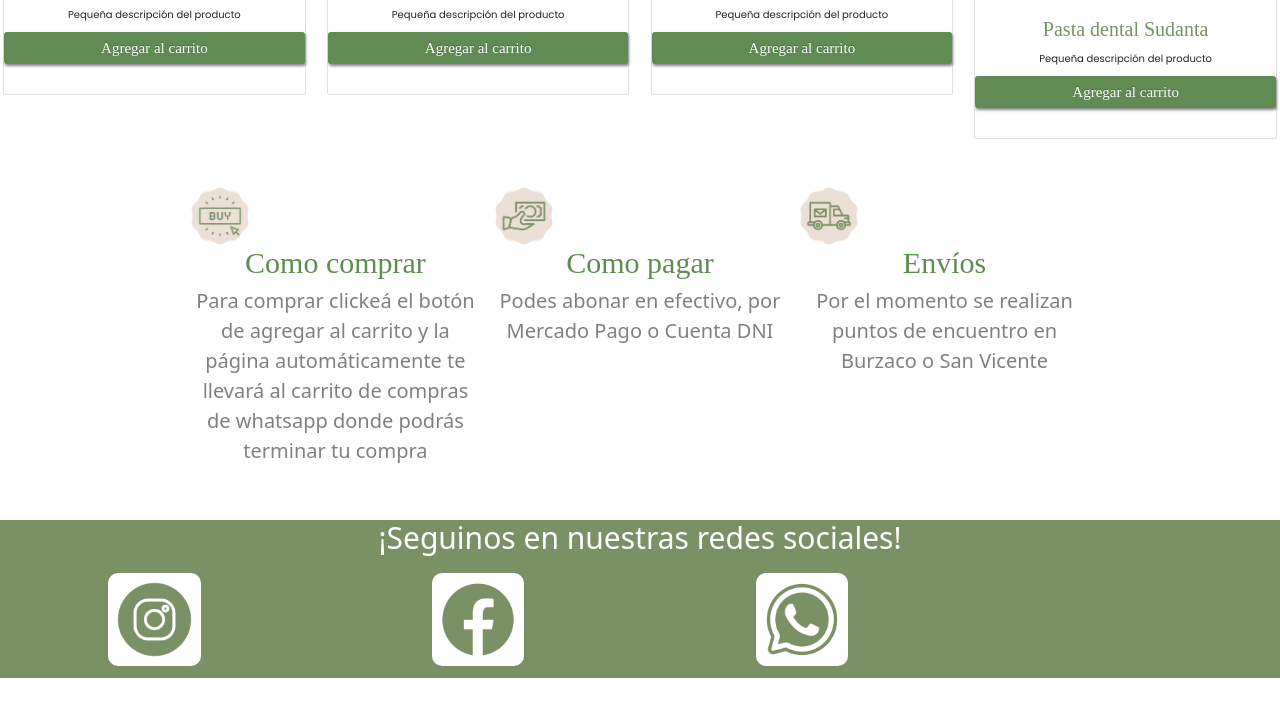
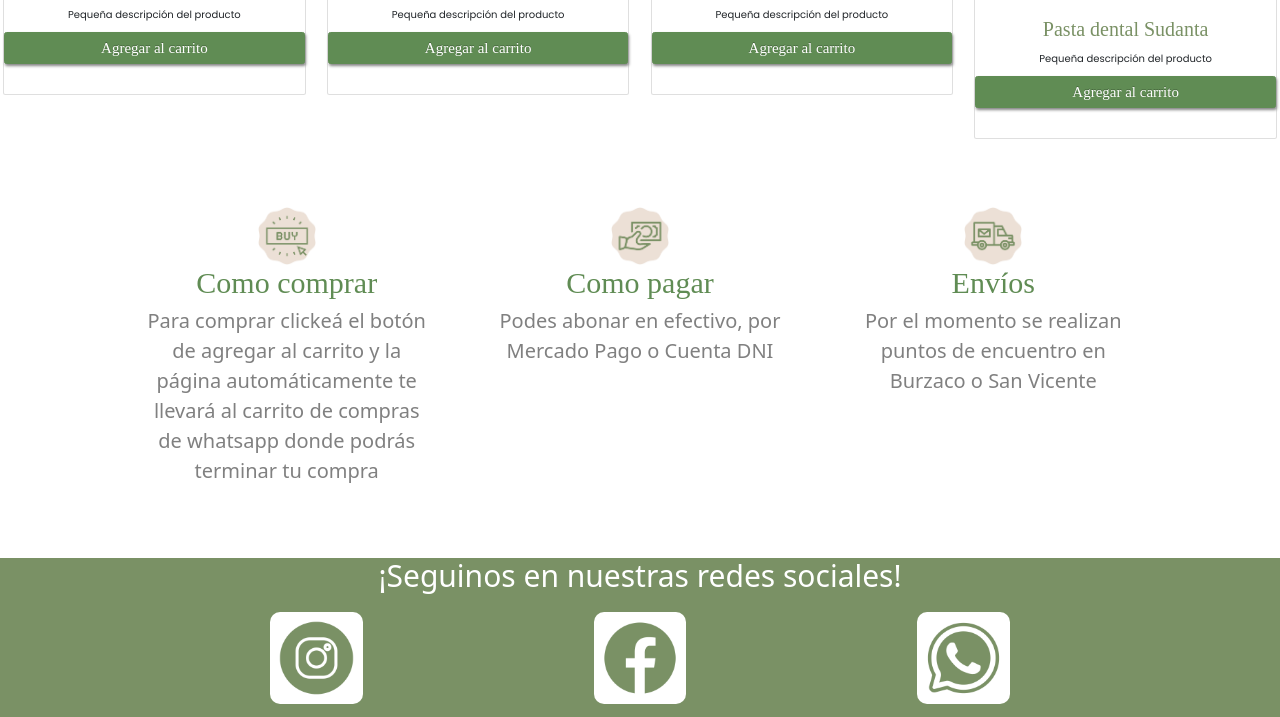
Before and after one commit to Naicolqui/TiendaElGirasol, a website: page Pages/bucal.html in a window 1280 px wide. Shown: the part 441-1158 px from the top of the page. Before the commit the page ends 1119 px from the top, so only its background shows below. Drawn offline with nearby package versions, Linux system fonts and the light colour scheme; a web font is replaced by a local one.

Commit message:
arreglos footer e imagenes explicativas

```diff
--- a/Pages/bucal.html
+++ b/Pages/bucal.html
@@ -94,17 +94,17 @@
         <div class="imagenes-explicativas">
           <div class="container-info">
             <div class="row justify-content-center">
-                <div class="col-xs-8 col-sm-8 col-md-3 col-lg-3 col-xl-3 my-2">
+              <div class="col-xs-8 col-sm-8 col-md-3 col-lg-3 col-xl-3 my-2 container-individual">
                 <img class="img-info" src="../imagenes/Como-comprar.png" alt="compras">
                 <h3>Como comprar</h3>
                 <p>Para comprar clickeá el botón de agregar al carrito y la página automáticamente te llevará al carrito de compras de whatsapp donde podrás terminar tu compra</p>
               </div>
-                <div class="col-xs-8 col-sm-8 col-md-3 col-lg-3 col-xl-3 my-2">
+              <div class="col-xs-8 col-sm-8 col-md-3 col-lg-3 col-xl-3 my-2 container-individual">
                 <img class="img-info" src="../imagenes/Como-pagar.png" alt="pago">
                 <h3>Como pagar</h3>
                 <p>Podes abonar en efectivo, por Mercado Pago o Cuenta DNI</p>
               </div>
-                <div class="col-xs-8 col-sm-8 col-md-3 col-lg-3 col-xl-3 my-2">
+              <div class="col-xs-8 col-sm-8 col-md-3 col-lg-3 col-xl-3 my-2 container-individual">
                 <img class="img-info" src="../imagenes/Envios.png" alt="envios">
                 <h3>Envíos</h3>
                 <p>Por el momento se realizan puntos de encuentro en Burzaco o San Vicente</p>
--- a/scss/main.scss
+++ b/scss/main.scss
@@ -162,6 +162,10 @@ h3 {
     background-color: $color-principal;
 
   .container-footer {
+      .filas-footer{
+          display: flex;
+          justify-content: center;
+
         .img-footer {
             display: flex;
             justify-content: center;
@@ -177,6 +181,7 @@ h3 {
           }
           }
         }
+      }
        h5 {
             font-size: 3rem;
             color: $color-secundario;
@@ -194,6 +199,7 @@ h3 {
     justify-content: center;
     margin: 3%;
     img {
+        justify-self: center;
          width: 20%;
     }
     .container-info {
```
Also changed, not shown: Pages/capilar.html (+3 -3 lines), Pages/corporal.html (+3 -3 lines), Pages/facial.html (+5 -5 lines), Pages/otros.html (+3 -3 lines), css/pruebacss.css. Lines whose indentation alone changed are shown as unchanged.
